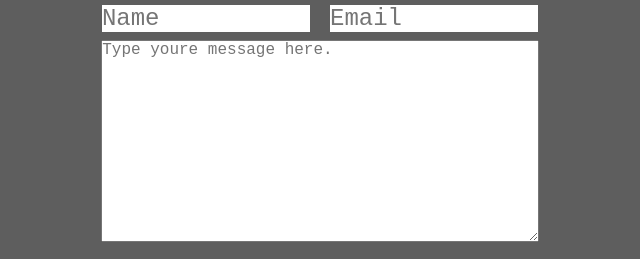
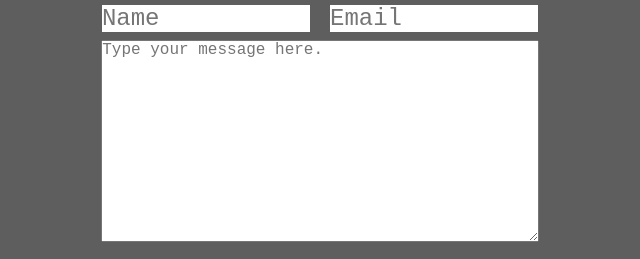
Before and after one commit to Blitzen01/Personal-blog, a plain HTML site: page index.html in a window 1280 px wide. Shown: the part 3568-3827 px from the top of the page, 320-960 px from the left. Drawn offline with nearby package versions, Linux system fonts and the light colour scheme.

Commit message:
Update index.html

```diff
--- a/index.html
+++ b/index.html
@@ -79,7 +79,7 @@
                 <div class="contact-content">
                     <input name="nameInput" type="text" placeholder="Name" required>
                     <input name="email"type="email" placeholder="Email">
-                    <textarea placeholder="Type youre message here."></textarea>
+                    <textarea placeholder="Type your message here."></textarea>
                     <button>SEND</button>
                 </div>
             </form>
```
